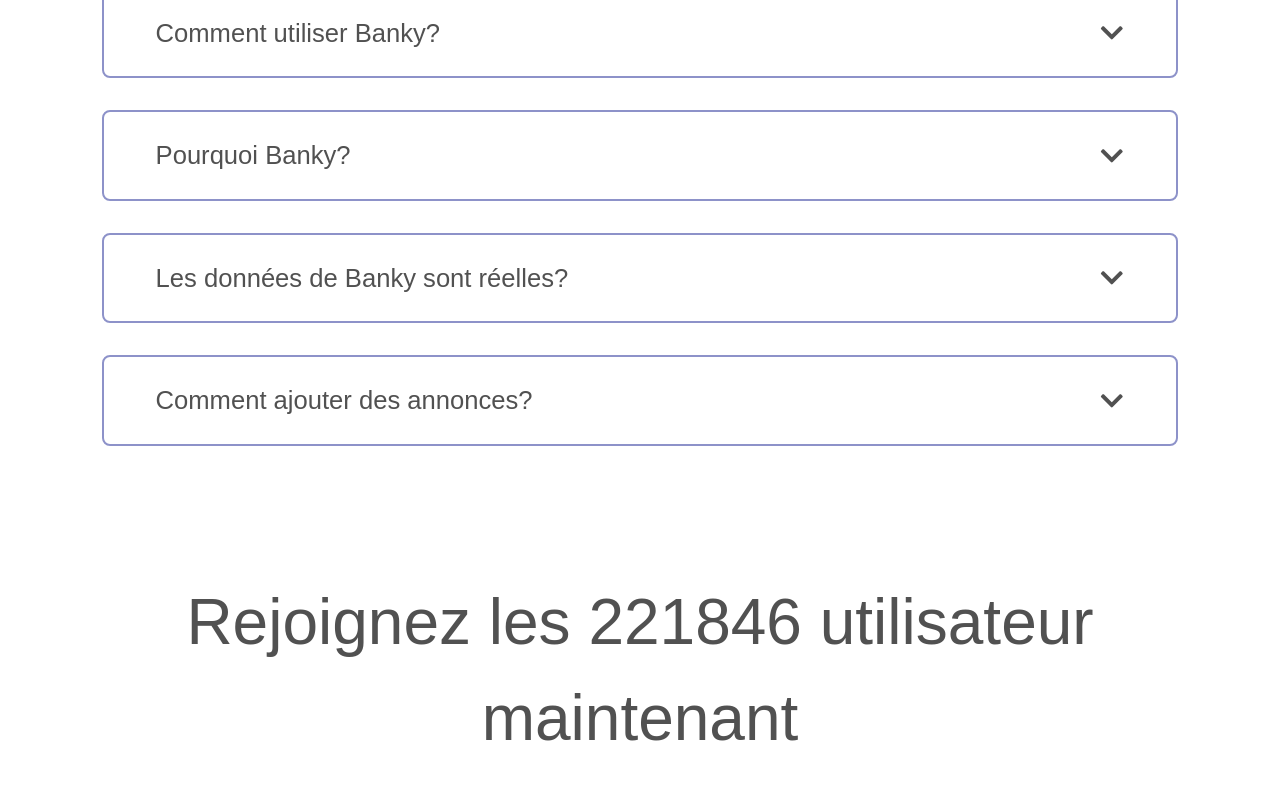
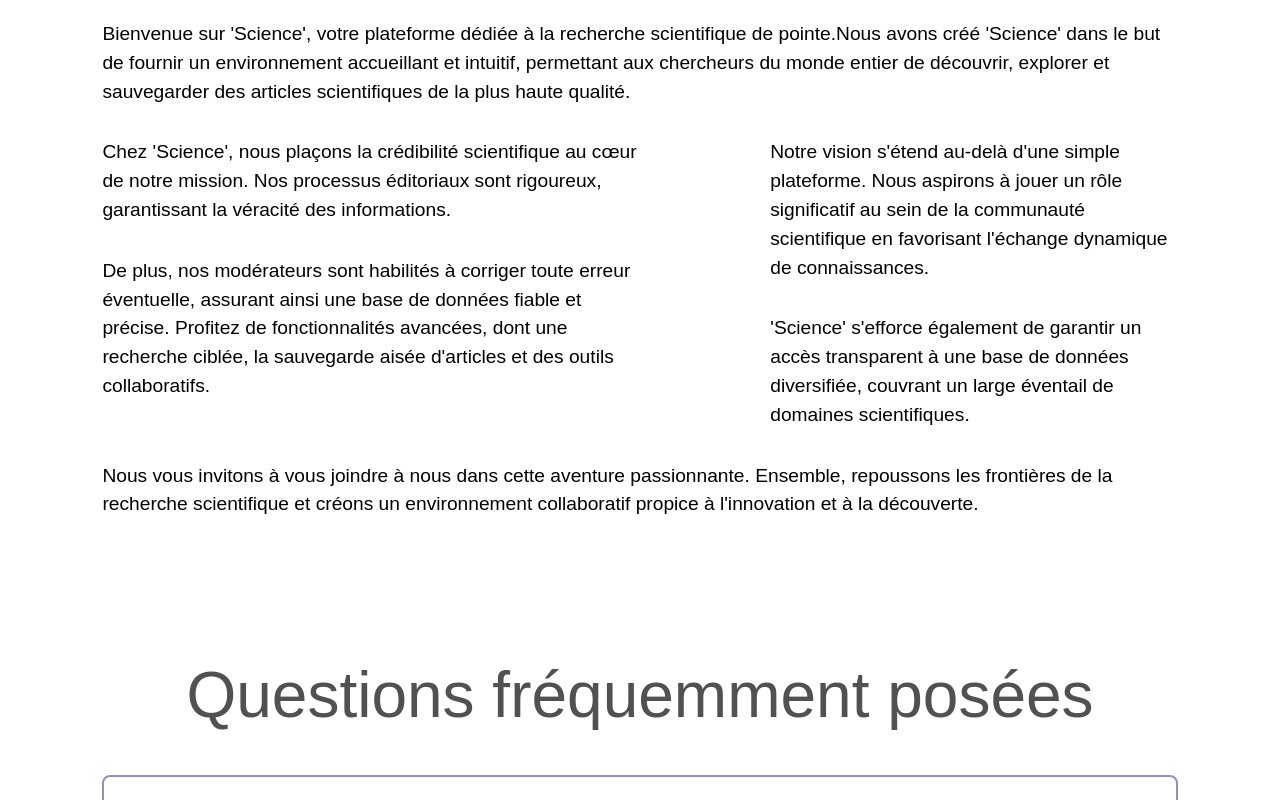
Before and after one commit to CS-ISE-Project/front-end, a React (Create React App) app: page / in a window 1280 px wide. Shown: the part 1240-2040 px from the top of the page. Built offline with nearby package versions, Linux system fonts and the light colour scheme.

Commit message:
the FAQ section is completed and starting to work on About section

```diff
--- /dev/null
+++ b/src/Components/Pages/Home/About.js
@@ -0,0 +1,32 @@
+const About = () => {
+    return (
+    <div>
+        <h1 className="font-regular text-Typo font-Natasha md:text-[4rem] text-[2rem] text-center mb-[5vw]">A propos</h1>
+        <div className="flex w-full px-[8vw] flex-col gap-8 max-md:text-center md:text-[1.2rem] text-[1rem] font-Gilroy text-[Typo]">
+            <div>
+                <p>Bienvenue sur 'Science', votre plateforme dédiée à la recherche scientifique de pointe.Nous avons créé 'Science' dans le but de fournir un environnement accueillant et intuitif, permettant aux chercheurs du monde entier de découvrir, explorer et sauvegarder des articles scientifiques de la plus haute qualité.</p>
+            </div>
+
+            <div className="flex flex-col md:flex-row md:gap-32">
+
+                <div className="flex flex-col md:gap-8">
+                     <p>Chez 'Science', nous plaçons la crédibilité scientifique au cœur de notre mission. Nos processus éditoriaux sont rigoureux, garantissant la véracité des informations.</p>
+                    <p>De plus, nos modérateurs sont habilités à corriger toute erreur éventuelle, assurant ainsi une base de données fiable et précise. Profitez de fonctionnalités avancées, dont une recherche ciblée, la sauvegarde aisée d'articles et des outils collaboratifs.</p>
+                </div>
+                <div className="flex flex-col md:gap-8">
+                    <p>Notre vision s'étend au-delà d'une simple plateforme. Nous aspirons à jouer un rôle significatif au sein de la communauté scientifique en favorisant l'échange dynamique de connaissances.</p>
+                    <p>'Science' s'efforce également de garantir un accès transparent à une base de données diversifiée, couvrant un large éventail de domaines scientifiques.</p>
+                </div>
+
+            </div>
+
+            <div>
+                <p>Nous vous invitons à vous joindre à nous dans cette aventure passionnante. Ensemble, repoussons les frontières de la recherche scientifique et créons un environnement collaboratif propice à l'innovation et à la découverte.</p>
+            </div>
+
+            </div>
+        </div>
+     );
+}
+
+export default About;
--- a/src/Components/Pages/Home/CTA.js
+++ b/src/Components/Pages/Home/CTA.js
@@ -1,7 +1,7 @@
 import { Link } from "react-router-dom";
 
 function CTA() {
-  let userNb = 221846;
+  let userNb = 0;
   return (
     <section className="px-8">
       <p className="font-regular text-Typo font-Natasha md:text-[4rem] text-[2rem] text-center">
--- a/src/Components/Pages/Home/FAQ.js
+++ b/src/Components/Pages/Home/FAQ.js
@@ -30,27 +30,27 @@
 const faqs = [
   {
     id: 1,
-    question: "Comment utiliser Banky?",
+    question: "Pourquoi 'Science'?",
     answer:
-      "Vous pouver simplement consulter offres des banques avec ses profiles ou bien comparer deux banques entre eux.",
+      "'Science' propose une interface conviviale pour des recherches approfondies d'articles scientifiques. Explorez des contenus de qualité, effectuez des recherches ciblées",
   },
   {
     id: 2,
-    question: "Pourquoi Banky?",
+    question: "Est-ce que je peux sauvegarder l'article?",
     answer:
-      "Puisque Banky offre une meilleur experience pour l'utilisateur et meme un systeme des annonces pour les banques et les partenaires.",
+      "Oui, vous avez la possibilité de sauvegarder l'article préférés. De plus, vous pouvez également le télécharger pour une consultation hors ligne.",
   },
   {
     id: 3,
-    question: "Les données de Banky sont réelles?",
+    question: "Comment rechercher des articles ?",
     answer:
-      "Oui, effectivement les données stocekr dans le site Banky sont a jour et fiables.",
+      "accédez à la page de recherche, et saisissez des mots-clés dans la barre de recherche. Vous pouvez affiner les résultats par titre, auteurs, institutions et période de publication.",
   },
   {
     id: 4,
-    question: "Comment ajouter des annonces?",
+    question: "'Science' respecte-t-il la crédibilité scientifique?",
     answer:
-      "Vous pouver envoyer vos annonces en utilsans le contact form dans la page 'Contactez-Nous' et attendre la validation de l'admin.",
+      "Absolument, 'Science' s'engage à maintenir la plus haute crédibilité scientifique. Nous veillons à ce que les articles présentés sur la plateforme soient issus de sources fiables et respectent les normes académiques. De plus, les modérateurs ont la possibilité de corriger les erreurs éventuelles pour assurer la qualité et la fiabilité des contenus.",
   },
 ];
 
--- a/src/Components/Pages/Home/Hero.js
+++ b/src/Components/Pages/Home/Hero.js
@@ -3,7 +3,7 @@
 
 function Hero() {
   return (
-    <div className="flex flex-col lg:flex-row w-full px-[8vw] lg:justify-between gap-[7vh]">
+    <div className="flex flex-col md:flex-row w-full px-[8vw] lg:justify-between gap-[7vh]">
       <div className="flex flex-col gap-[48px] order-last md:order-first justify-center items-center lg:items-start md:w-[45vw]">
         <div className="flex flex-col gap-[24px] justify-center items-center lg:items-start md:w-[40vw]">
           <h1 className="md:text-[4rem] text-[2.5rem] font-Natasha text-center md:text-left">
--- a/src/Components/Pages/Home/Home.js
+++ b/src/Components/Pages/Home/Home.js
@@ -4,6 +4,7 @@
 import Footer from "../../Shared/Footer";
 import Hero from "./Hero";
 import CTA from "./CTA";
+import About from "./About";
 
 function Home() {
   return (
@@ -11,6 +12,7 @@
       <Navbar />
       <div className="flex flex-col gap-[128px] md:my-[200px] my-[160px]">
         <Hero />
+        <About></About>
         <FAQ />
         <CTA />
       </div>
```
Also changed, not shown: 1 other file (tests, documents, lock files or other folders).
